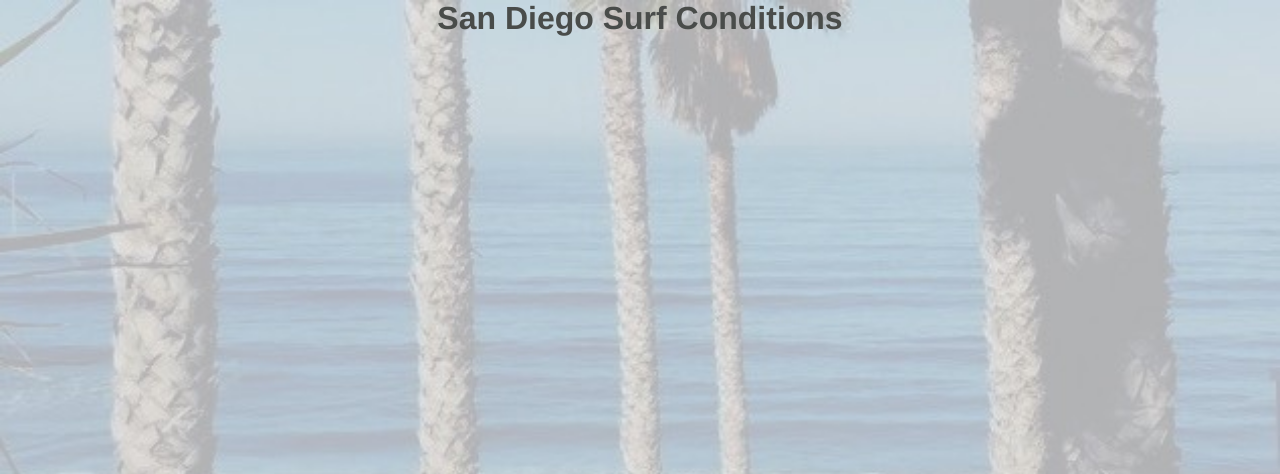
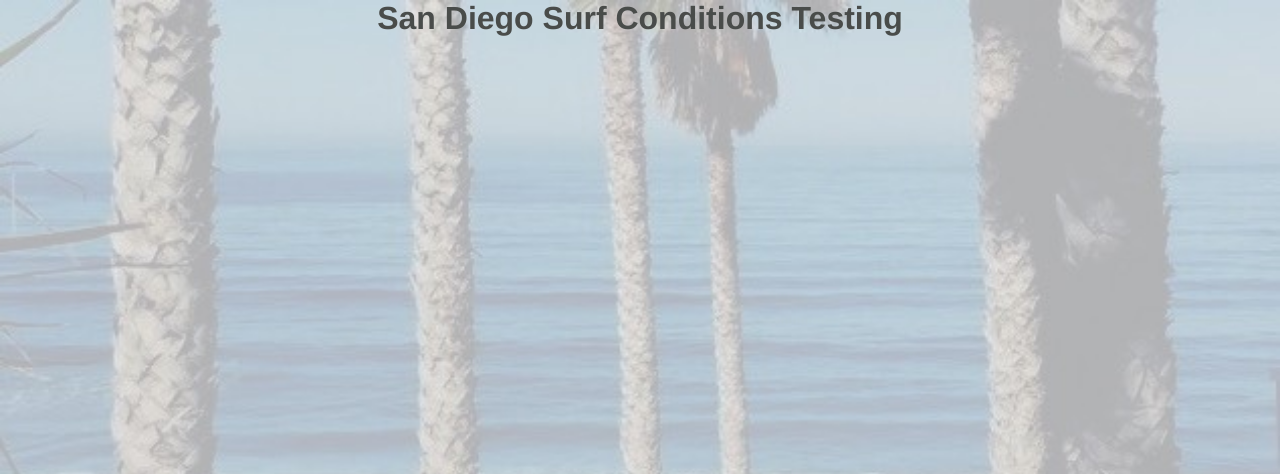
Before and after one commit to zaneobrien/SurfFinder, a website: page Surf.html in a window 1280 px wide. Shown: the top 474 px of the page. Drawn offline with nearby package versions, Linux system fonts and the light colour scheme.

Commit message:
Testing Demo

```diff
--- a/Surf.html
+++ b/Surf.html
@@ -1,7 +1,7 @@
 <!DOCTYPE html>
 <html>
     <head>
-      <title>San Diego Surf Conditions Testing</title>
+      <title>San Diego Surf Conditions</title>
       <script src="https://unpkg.com/vue@2.5.21/dist/vue.js"></script>
       <script src="https://cdnjs.cloudflare.com/ajax/libs/Chart.js/2.7.1/Chart.min.js"></script>
       <script src="https://unpkg.com/vue-chartjs/dist/vue-chartjs.min.js"></script>
@@ -12,7 +12,7 @@
       <link rel="stylesheet" href="style.css">
     </head>
     <div class = "banner">
-        <h1>San Diego Surf Conditions</h1>
+        <h1>San Diego Surf Conditions Testing</h1>
         <div class="app">
             <line-chart v-if="loaded" :chart-labels="labels" :chart-data="results" :chart-wind="wind"> </line-chart>
         </div>
```
